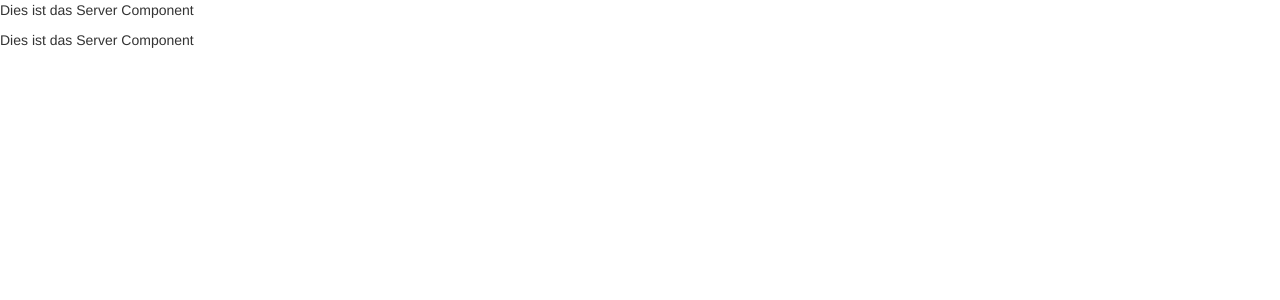
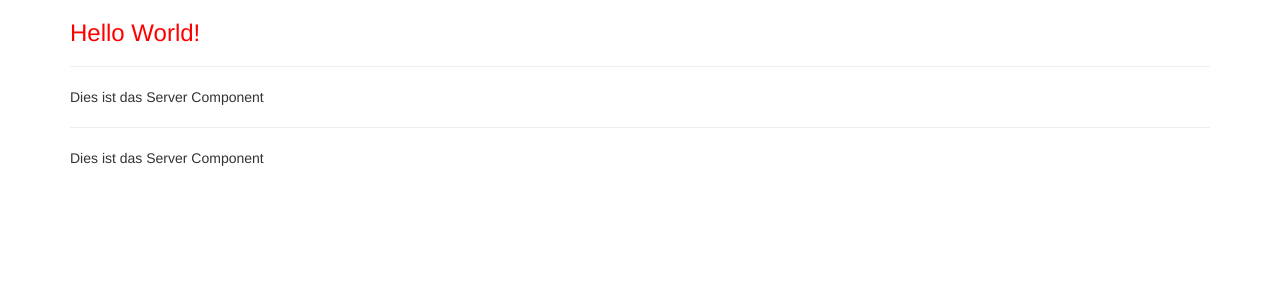
Before and after one commit to FrederikHartung/learningAngular, an Angular app: page / in a window 1280 px wide. Shown: the top 300 px of the page. Built offline with nearby package versions, Linux system fonts and the light colour scheme.

Commit message:
added servers component

```diff
--- a/src/app/app.component.css
+++ b/src/app/app.component.css
@@ -0,0 +1,3 @@
+h3 {
+    color: red
+}
--- a/src/app/app.component.html
+++ b/src/app/app.component.html
@@ -1,3 +1,8 @@
-<app-server></app-server>
-<P></P>
-<app-server></app-server>
+<div class="container">
+    <div class="row">
+        <div class="col-xs-12">
+            <h3>Hello World!</h3>
+            <hr>
+            <app-servers></app-servers>
+        </div>
+    </div>
--- a/src/app/app.module.ts
+++ b/src/app/app.module.ts
@@ -4,11 +4,13 @@
 
 import { AppComponent } from './app.component';
 import { ServerComponent } from './server/server.component';
+import { ServersComponent } from './servers/servers.component';
 
 @NgModule({
   declarations: [
     AppComponent,
-    ServerComponent
+    ServerComponent,
+    ServersComponent
   ],
   imports: [
     BrowserModule,
--- /dev/null
+++ b/src/app/servers/servers.component.html
@@ -0,0 +1,3 @@
+<app-server></app-server>
+<hr>
+<app-server></app-server>
```
Also changed, not shown: src/app/servers/servers.component.ts (added, +10 -0 lines), src/app/servers/servers.component.css (added), 1 other file (tests, documents, lock files or other folders).
